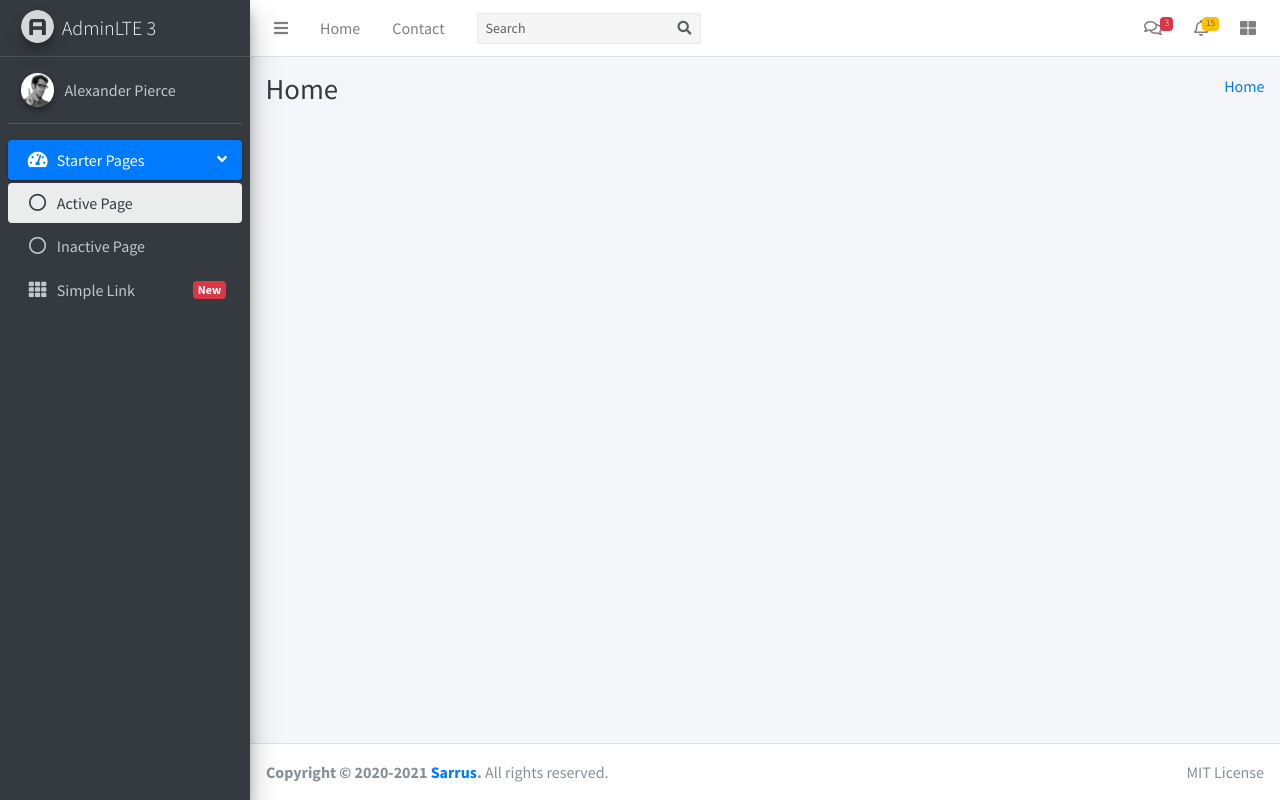
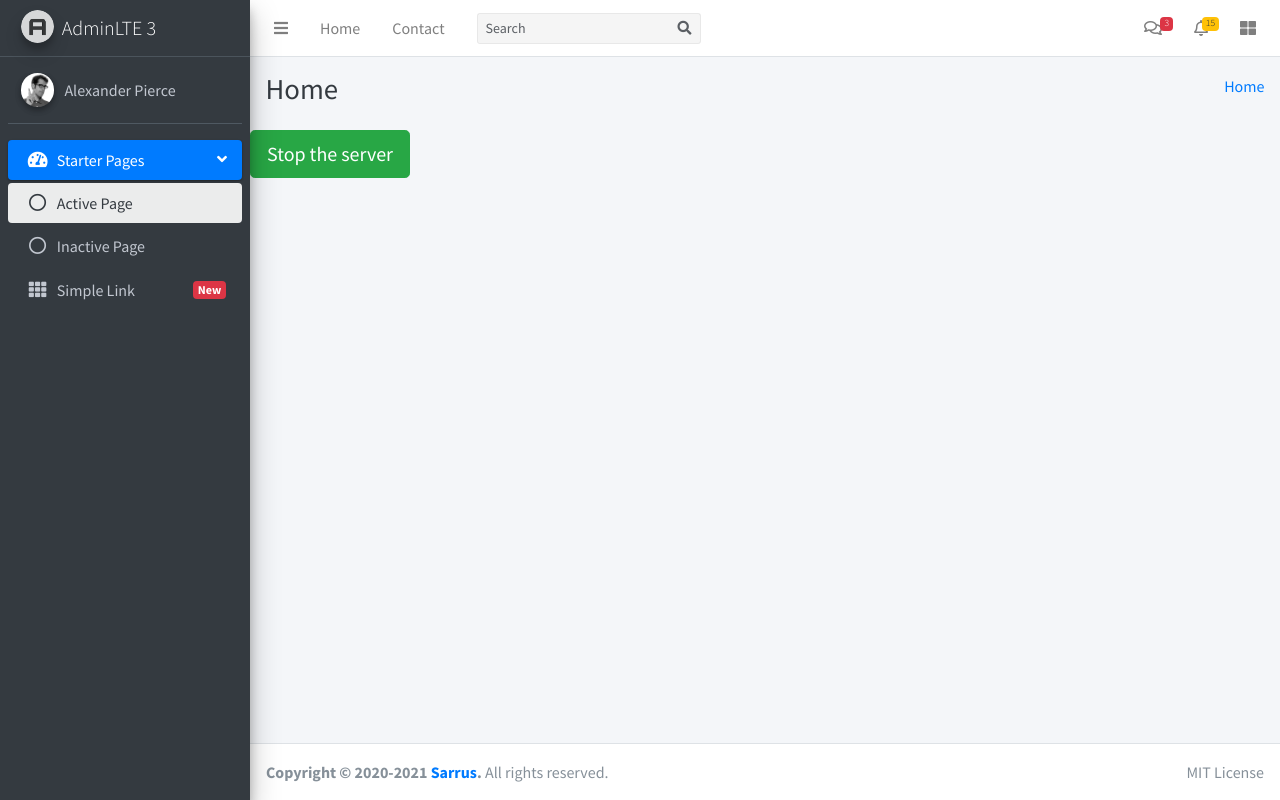
Before and after one commit to Sarrus1/LGSM_webpanel, a Django app: page / in a window 1280 px wide. Run offline with Django 3.2, Linux system fonts and the light colour scheme; some libraries are stand-ins or nearby versions.

Commit message:
added the first button

```diff
--- a/webpanel/templates/webpanel/index.html
+++ b/webpanel/templates/webpanel/index.html
@@ -17,6 +17,7 @@
       </div><!-- /.row -->
     </div><!-- /.container-fluid -->
   </div>
+  <button type="button" class="btn btn-success btn-lg">Stop the server</button>
   <!-- /.content-header -->
 </div>
 {% endblock content %}
```
